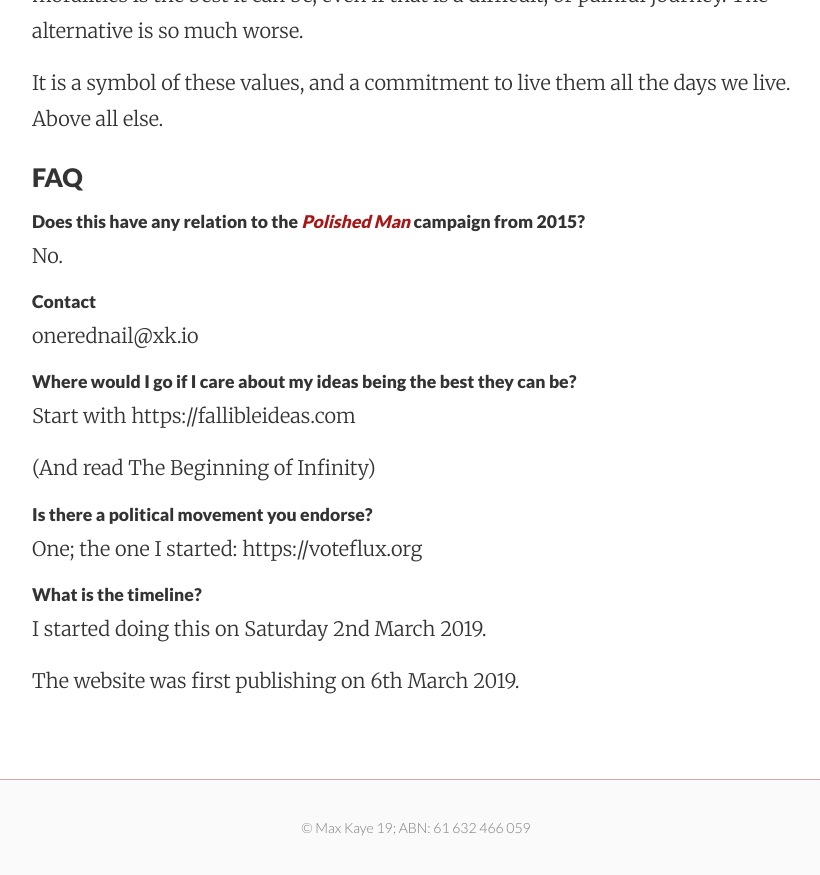
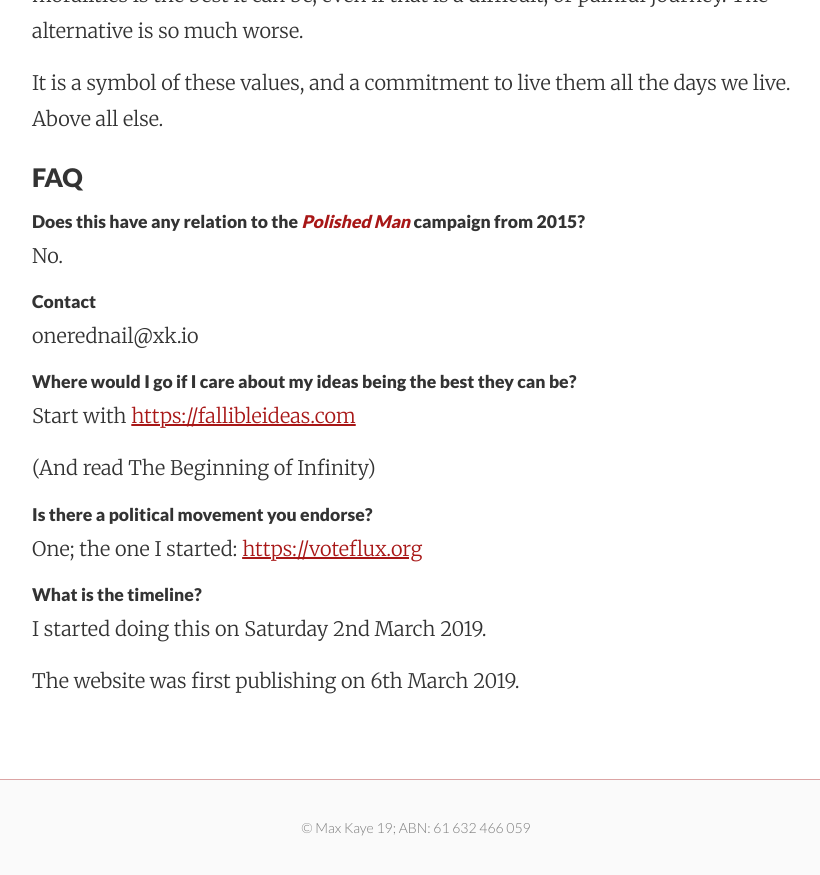
Before and after one commit to onerednail-com/onerednail-com.github.io, a Jekyll site: the page built from index.md, in a window 1280 px wide and 900 px high, scrolled down 2983 px. Shown: the top 875 px of the window, without its empty margins (224-1044 px from the left). Built offline with Jekyll 4.4.1, drawn with Linux system fonts in a browser that asks for light colours; our own code applies the rules of GitHub Pages for plain Markdown files; some of the changed lines change nothing that is shown.

Commit message:
fix some links

```diff
--- a/index.md
+++ b/index.md
@@ -59,13 +59,13 @@ onerednail@xk.io
 
 ### Where would I go if I care about my ideas being the best they can be?
 
-Start with https://fallibleideas.com
+Start with [https://fallibleideas.com](https://fallibleideas.com)
 
 (And read The Beginning of Infinity)
 
 ### Is there a political movement you endorse?
 
-One; the one I started: https://voteflux.org
+One; the one I started: [https://voteflux.org](https://voteflux.org)
 
 ### What is the timeline?
 
```
